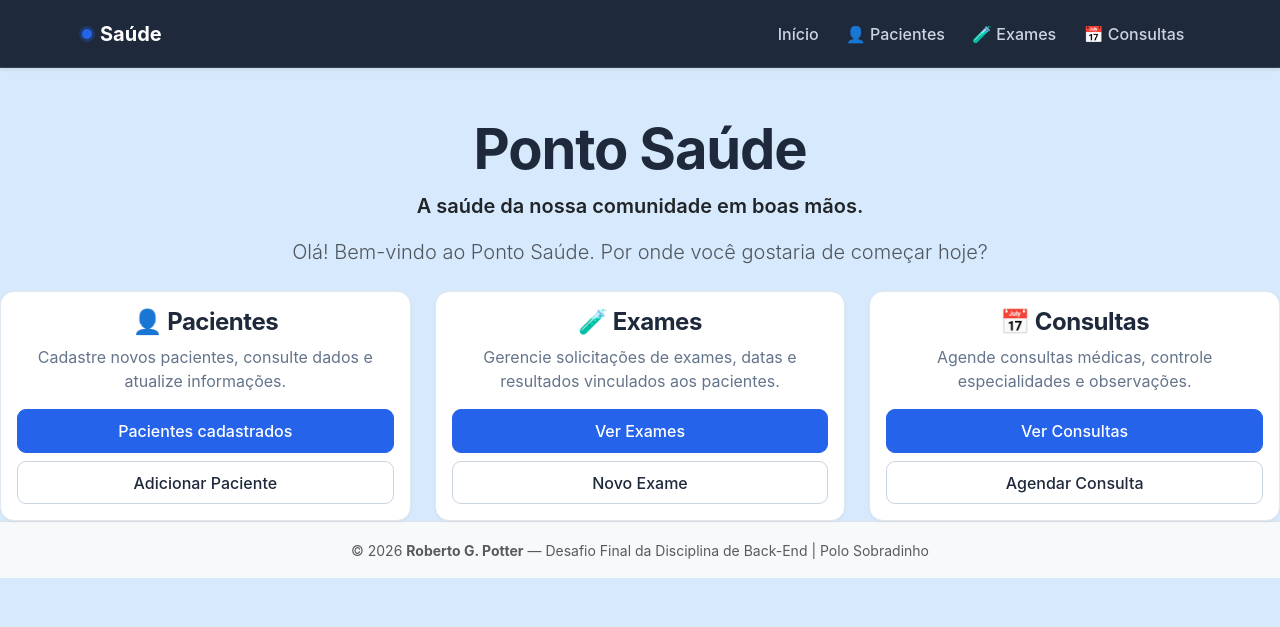
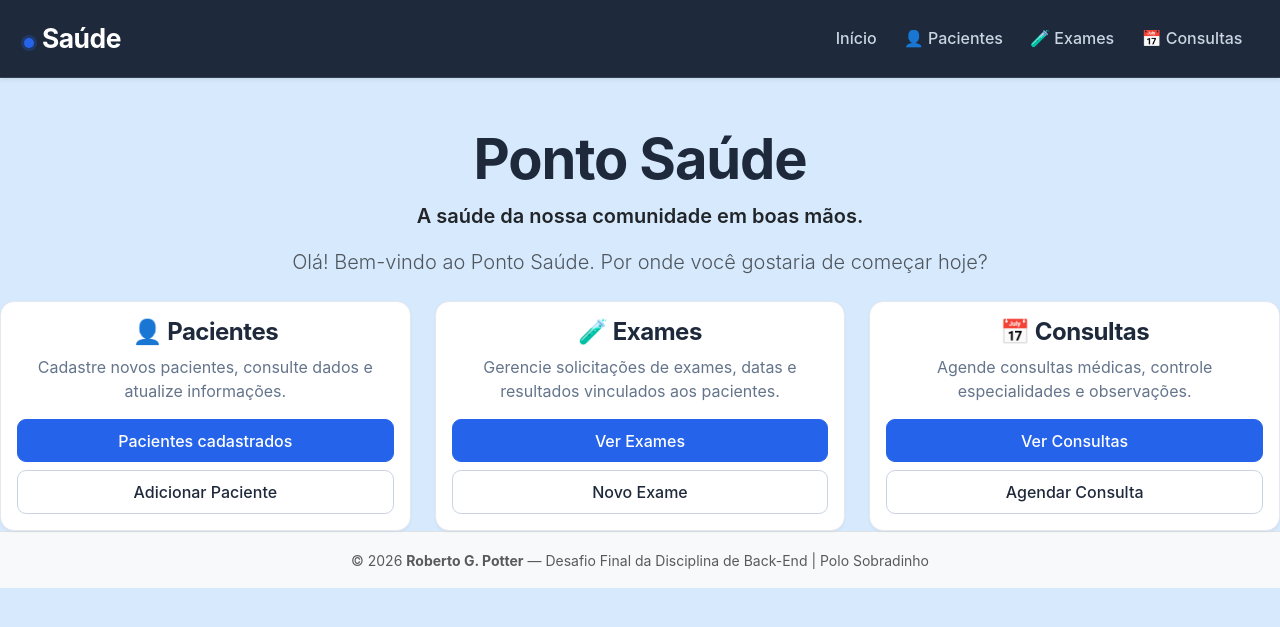
Before and after one commit to RobertoPotter98/DESAFIO-FINAL-BACK-END, a Node server app: page / in a window 1280 px wide. Shown: the top 627 px of the page. Run offline with Node 20, Linux system fonts and the light colour scheme; some libraries are stand-ins or nearby versions.

Commit message:
Correcao navbar

```diff
--- a/public/css/style.css
+++ b/public/css/style.css
@@ -37,7 +37,9 @@ h1.text-primary {
 
 .navbar-brand {
     font-weight: 700;
+    font-size: 1.65rem; /* Aumenta o tamanho da palavra Saúde */
     color: #ffffff !important;
+    letter-spacing: -0.5px;
 }
 
 .navbar .nav-link {
--- a/views/partials/navbar.ejs
+++ b/views/partials/navbar.ejs
@@ -1,9 +1,9 @@
 <nav class="navbar navbar-expand-lg navbar-dark bg-dark shadow-sm">
-    <div class="container">
-        <a class="navbar-brand d-flex align-items-center" href="/">
-            <span class="ponto-logo me-2"></span>
-            Saúde
+    <div class="container-fluid px-4">
+        <a class="navbar-brand d-flex align-items-baseline me-auto" href="/">
+            <span class="ponto-logo me-2"></span>Saúde
         </a>
+
         <button class="navbar-toggler" type="button" data-bs-toggle="collapse" data-bs-target="#navbarNav">
             <span class="navbar-toggler-icon"></span>
         </button>
```
